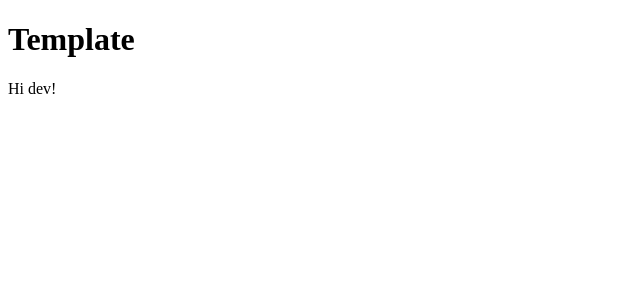
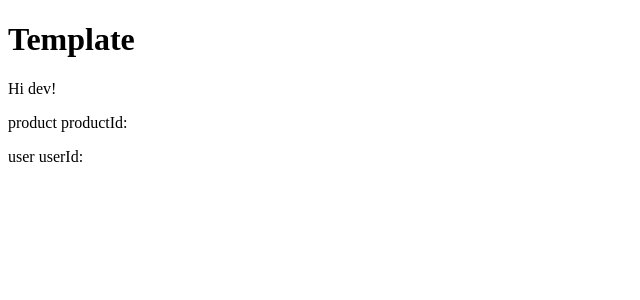
Before and after one commit to Jeffrey-Meesters/Vue3-startup, a Vue app: page / in a window 1280 px wide. Shown: the top 300 px of the page, without its empty margins (0-640 px from the left). Built offline with nearby package versions, Linux system fonts and the light colour scheme.

Commit message:
Pass router params as props

```diff
--- a/src/pages/Home.vue
+++ b/src/pages/Home.vue
@@ -1,16 +1,13 @@
 <template>
   <p>Hi dev!</p>
-  <p v-if="id && id >= 0">product ID: {{ id }}</p>
+  <p>product productId: {{ productId }}</p>
+  <p>user userId: {{ userId }}</p>
 </template>
 
 <script lang="ts">
 import { defineComponent } from "vue";
 export default defineComponent({
   name: "Home",
-  computed: {
-    id() {
-      return this.$route.params.id || false;
-    },
-  },
+  props: ["productId", "userId"],
 });
 </script>
```
Also changed, not shown: src/router/index.ts (+7 -7 lines).
